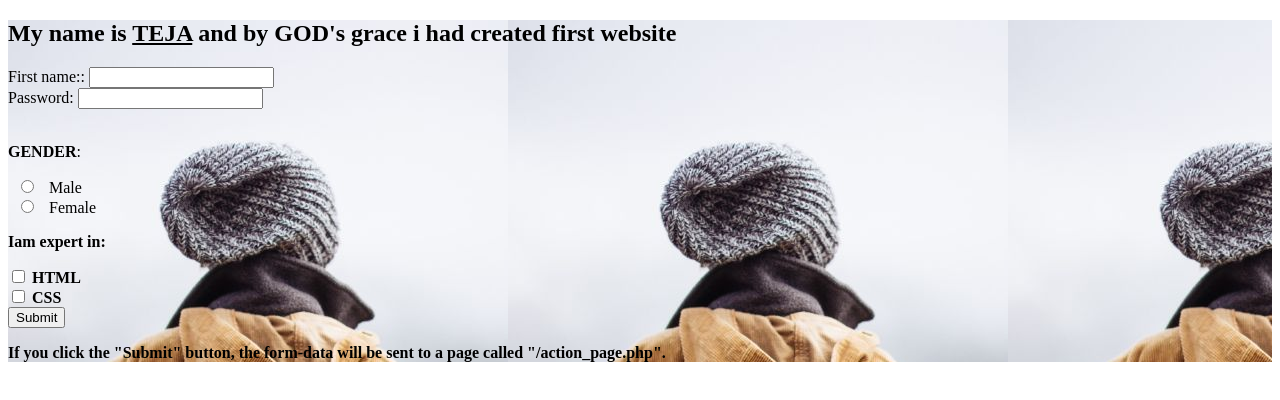
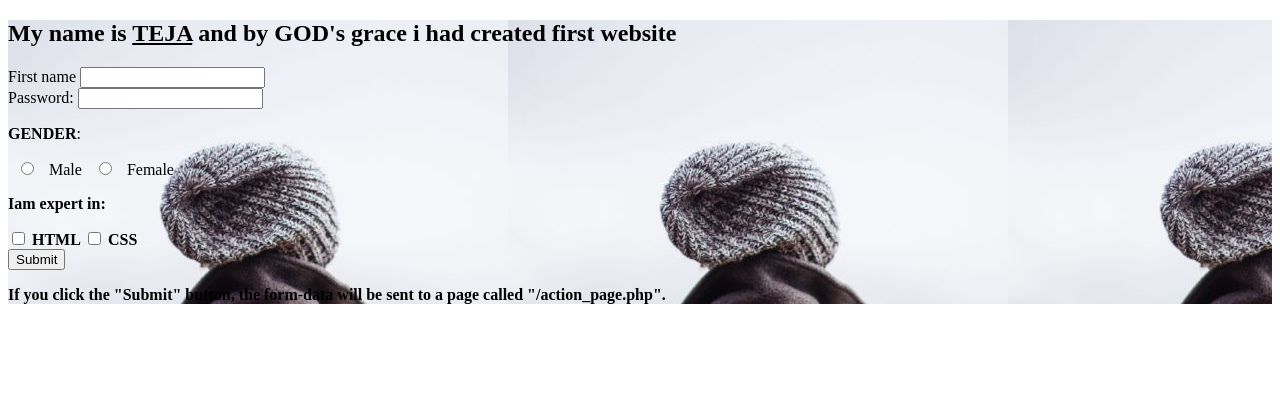
Before and after one commit to teja6392/HopeProject, a plain HTML site: page index.html in a window 1280 px wide. Drawn offline with Linux system fonts and the light colour scheme.

Commit message:
first commit

```diff
--- a/index.html
+++ b/index.html
@@ -5,21 +5,21 @@
 <h2>My name is <b><u>TEJA</b></u> and by GOD's grace i had created first website </h2>
 
 <form action="/action_page.php">
-  <label for="fname">First name::</label>
+  <label for="fname">First name</label>
   <input type="text" id="fname" name="fname"><br>
 
  <label for="pwd">Password:</label>
-  <input type="password" id="pwd" name="pwd" minlength="8"><br><br>
+  <input type="password" id="pwd" name="pwd" minlength="8"><br>
 
 <p><b>GENDER</b>:</p>
   <input type="radio" id="male" name="gender" value="MALE">
-  <label for="male">Male</label><br>
+  <label for="male">Male</label>
   <input type="radio" id="female" name="gender" value="FEMALE">
   <label for="FEMALE">Female</label><br>
 
  <p><b>Iam expert in<b>:</p>
 <input type="checkbox" id="html" name="html" value="html">
-  <label for="html">HTML</label><br>
+  <label for="html">HTML</label>
   <input type="checkbox" id="css" name="css" value="css">
   <label for="css">CSS</label><br>
 
```
